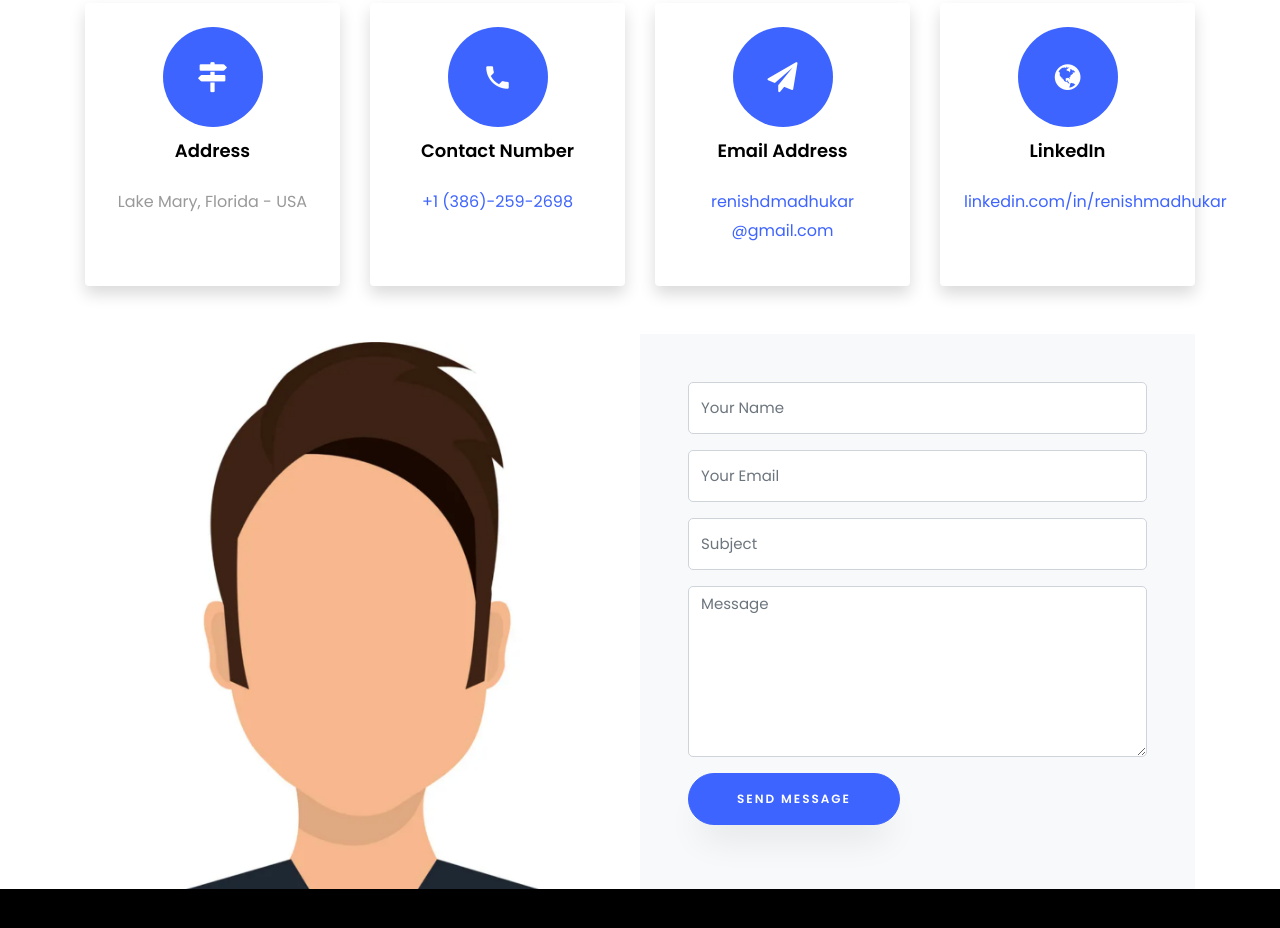
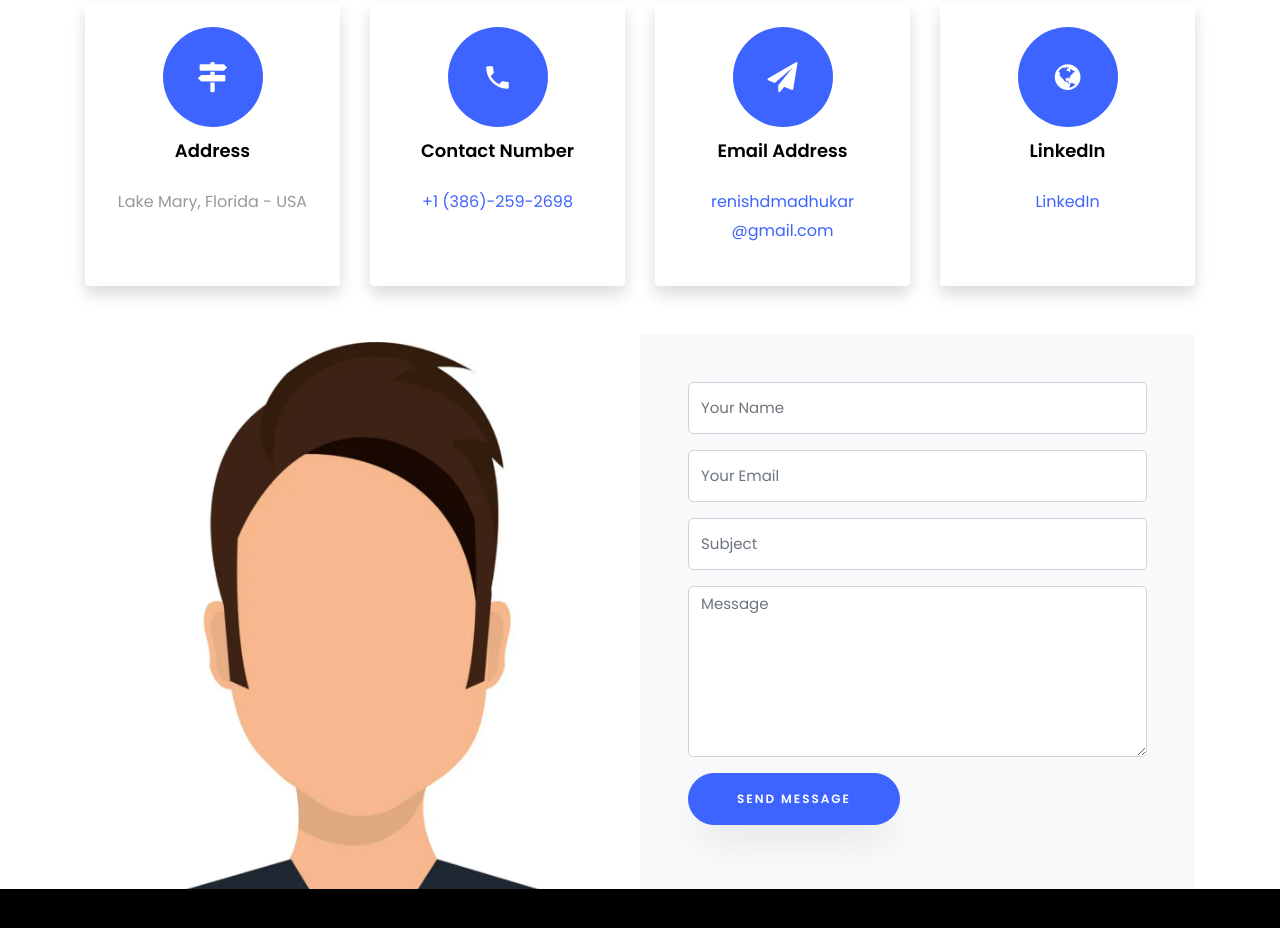
Before and after one commit to madeByRM/madeByRM.github.io, a plain HTML site: page index.html in a window 1280 px wide. Shown: the part 5430-6358 px from the top of the page. Drawn offline with Linux system fonts and the light colour scheme; files whose address does not match are found by name.

Commit message:
Updated linkedIn link

```diff
--- a/index.html
+++ b/index.html
@@ -380,7 +380,7 @@
             </div>
             <div>
               <h3 class="mb-4">LinkedIn</h3>
-              <p><a href="#">linkedin.com/in/renishmadhukar</a></p>
+              <p><a href="https://www.linkedin.com/in/renishmadhukar/">LinkedIn</a></p>
             </div>
           </div>
         </div>
```
Also changed, not shown: 1 other file.
